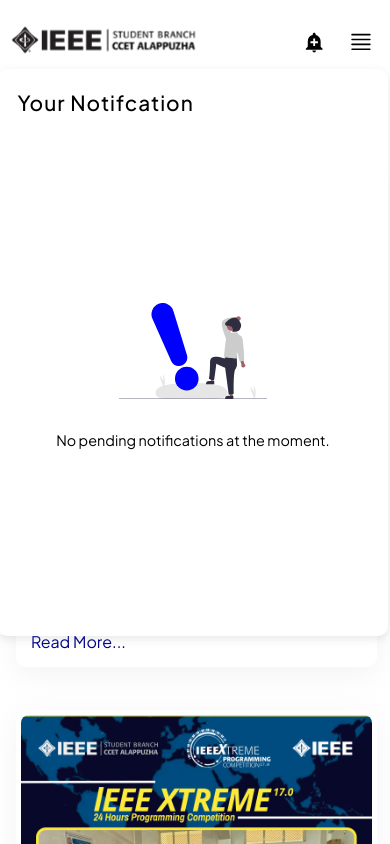
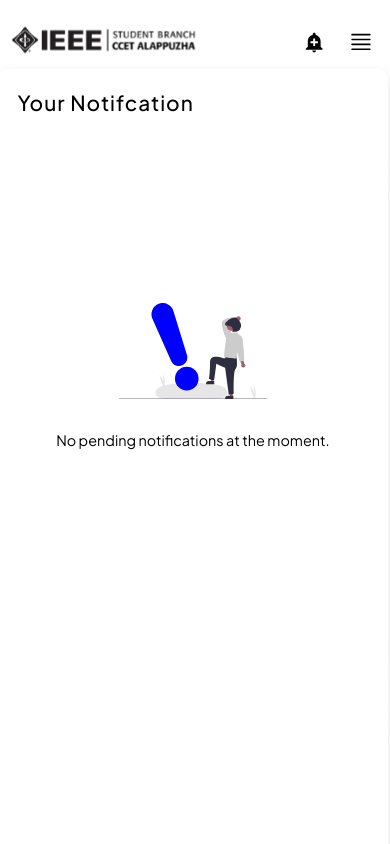
Before and after one commit to AbhishekNSanthosh/ieee_sb_ccet, a React (Vite) app in the folder frontend/: page /events in a window 390 px wide. Both pictures are taken after a click on the icon 314 px from the left and 42 px from the top of the page. Shown: the top 844 px of the page. Built offline with nearby package versions, Linux system fonts and the light colour scheme.

Commit message:
notification-update

```diff
--- a/frontend/src/components/Notification/Notification.module.css
+++ b/frontend/src/components/Notification/Notification.module.css
@@ -6,12 +6,13 @@
     z-index: 9999;
     right:3rem;
     top: 5.2rem;
-    width: 300px;
+    width:23rem;
     object-fit: contain;
     padding: 20px;
     display: flex;
     flex-direction: column;
     gap: 20px;
+    height: 70vh;
     align-items: start;
 }
 
@@ -25,6 +26,7 @@
         right:0.1rem;
         top: 4.3rem;
         width: 90%;
+        height: 100vh;
         object-fit: contain;
         padding: 20px;
         display: flex;
```
